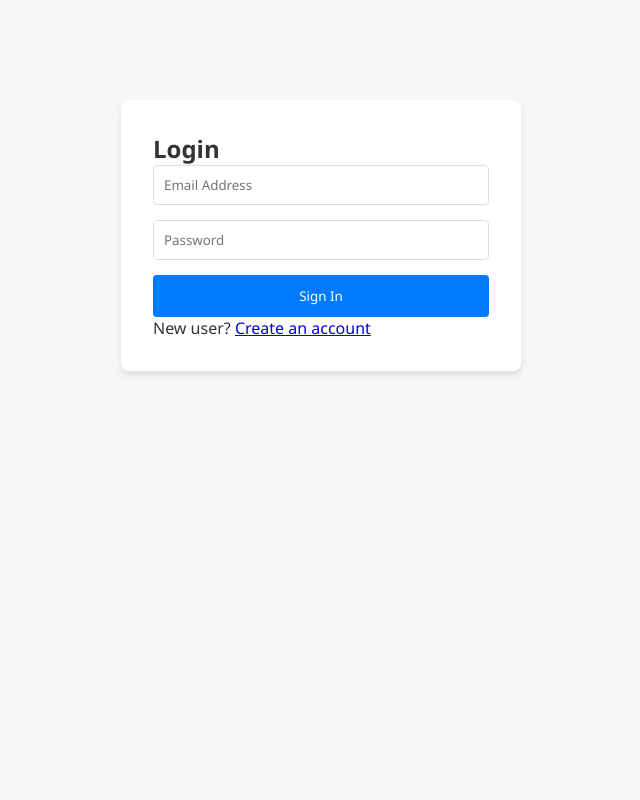
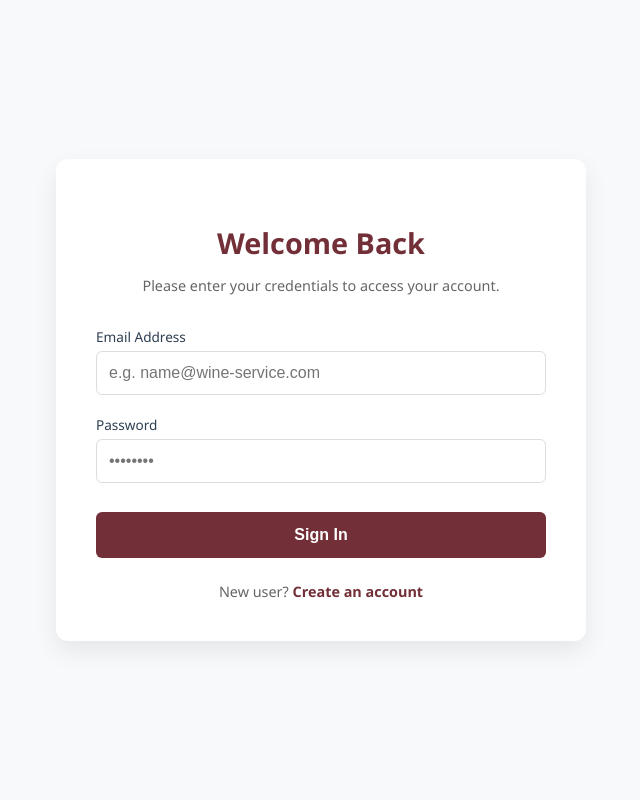
Before and after one commit to Kosuru23/test_mini_project, a PHP site: page /login.php in a window 1280 px wide. Shown: the whole page, without its empty margins (319-959 px from the left). Run offline with PHP 8.4, Linux system fonts and the light colour scheme.

Commit message:
done na talaga fr

```diff
--- /dev/null
+++ b/style/auth-style.css
@@ -0,0 +1,122 @@
+:root {
+    --primary-color: #722f37; /* Wine Red */
+    --secondary-color: #2c3e50; /* Slate */
+    --accent-color: #e67e22;
+    --bg-color: #f8f9fa;
+    --card-bg: #ffffff;
+    --text-main: #333;
+    --border-color: #ddd;
+    --success: #27ae60;
+}
+
+body {
+    font-family: 'Segoe UI', Roboto, Helvetica, Arial, sans-serif;
+    background-color: var(--bg-color);
+    margin: 0;
+    display: flex;
+    align-items: center;
+    justify-content: center;
+    min-height: 100vh;
+}
+
+.auth-container {
+    width: 100%;
+    max-width: 450px;
+    background: var(--card-bg);
+    padding: 2.5rem;
+    border-radius: 12px;
+    box-shadow: 0 10px 25px rgba(0,0,0,0.08);
+    margin: 20px;
+}
+
+h2 {
+    color: var(--primary-color);
+    margin-bottom: 0.5rem;
+    font-size: 1.8rem;
+    text-align: center;
+}
+
+p.subtitle {
+    text-align: center;
+    color: #666;
+    margin-bottom: 2rem;
+    font-size: 0.9rem;
+}
+
+.form-group {
+    margin-bottom: 1.2rem;
+}
+
+.form-group label {
+    display: block;
+    margin-bottom: 5px;
+    font-weight: 500;
+    font-size: 0.85rem;
+    color: var(--secondary-color);
+}
+
+input {
+    width: 100%;
+    padding: 12px;
+    border: 1px solid var(--border-color);
+    border-radius: 6px;
+    font-size: 1rem;
+    box-sizing: border-box;
+    transition: border-color 0.3s, box-shadow 0.3s;
+}
+
+input:focus {
+    outline: none;
+    border-color: var(--primary-color);
+    box-shadow: 0 0 0 3px rgba(114, 47, 55, 0.1);
+}
+
+/* Grid for Name Fields in Register */
+.name-grid {
+    display: grid;
+    grid-template-columns: 2fr 1fr 2fr;
+    gap: 10px;
+}
+
+.auth-btn {
+    width: 100%;
+    padding: 14px;
+    background-color: var(--primary-color);
+    color: white;
+    border: none;
+    border-radius: 6px;
+    font-size: 1rem;
+    font-weight: 600;
+    cursor: pointer;
+    transition: background 0.3s ease;
+    margin-top: 10px;
+}
+
+.auth-btn:hover {
+    background-color: #5a252b;
+}
+
+.register-btn {
+    background-color: var(--success);
+}
+
+.register-btn:hover {
+    background-color: #219150;
+}
+
+.auth-footer {
+    text-align: center;
+    margin-top: 1.5rem;
+    font-size: 0.9rem;
+    color: #666;
+}
+
+.auth-footer a {
+    color: var(--primary-color);
+    text-decoration: none;
+    font-weight: 600;
+}
+
+.auth-footer a:hover {
+    text-decoration: underline;
+}
--- a/user/login.php
+++ b/user/login.php
@@ -23,23 +23,30 @@ if (isset($_SESSION['user_id'])) {
 <head>
     <meta charset="UTF-8">
     <title>Login - MIS</title>
-    <link rel="stylesheet" href="../style/style.css">
-    <style>
-        .auth-container { max-width: 400px; margin: 100px auto; background: white; padding: 2rem; border-radius: 8px; box-shadow: 0 4px 6px rgba(0,0,0,0.1); }
-        .auth-container input { width: 100%; padding: 10px; margin-bottom: 15px; border: 1px solid #ddd; border-radius: 4px; }
-        .auth-btn { width: 100%; padding: 12px; background-color: #007bff; color: white; border: none; border-radius: 4px; cursor: pointer; }
-    </style>
+    <link rel="stylesheet" href="../style/auth-style.css">
 </head>
 <body>
     <div class="auth-container">
-        <h2>Login</h2>
+        <h2>Welcome Back</h2>
+        <p class="subtitle">Please enter your credentials to access your account.</p>
+
         <form id="loginForm">
-            <input type="email" id="login_email" placeholder="Email Address" required>
-            <input type="password" id="login_password" placeholder="Password" required>
+            <div class="form-group">
+                <label for="login_email">Email Address</label>
+                <input type="email" id="login_email" placeholder="e.g. name@wine-service.com" required>
+            </div>
+
+            <div class="form-group">
+                <label for="login_password">Password</label>
+                <input type="password" id="login_password" placeholder="••••••••" required>
+            </div>
 
             <button type="button" class="auth-btn" onclick="submitLogin()">Sign In</button>
         </form>
-        <p>New user? <a href="register.php">Create an account</a></p>
+
+        <div class="auth-footer">
+            New user? <a href="register.php">Create an account</a>
+        </div>
     </div>
 
     <script src="auth.js"></script>
```
Also changed, not shown: user/register.php (+38 -13 lines).
